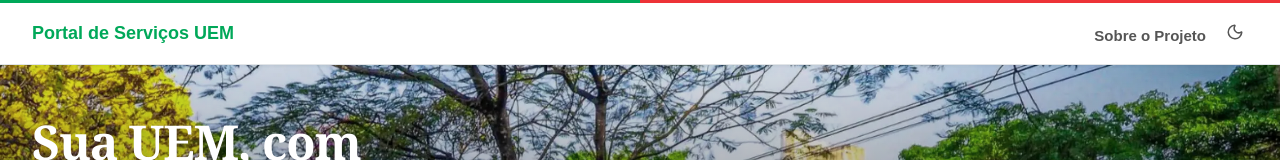
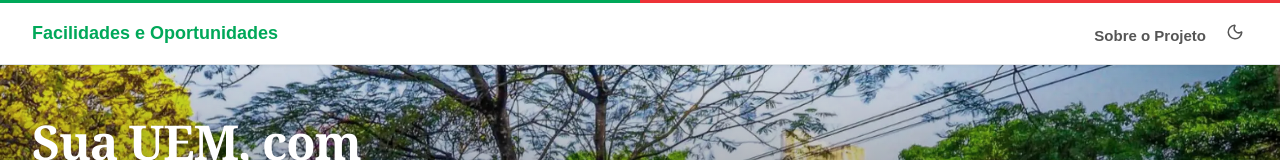
Before and after one commit to paulo-schnaufer/portal-uem, a React (Vite) app: page / in a window 1280 px wide. Shown: the top 160 px of the page. Built offline with nearby package versions, Linux system fonts and the light colour scheme.

Commit message:
Ajuste de nome do site

```diff
--- a/src/components/Layout.jsx
+++ b/src/components/Layout.jsx
@@ -22,7 +22,7 @@ export default function Layout({ isDark, onToggleTheme }) {
 
       <header className={`sticky top-[3px] z-40 py-4 px-4 sm:px-6 lg:px-8 flex justify-between items-center transition-all duration-200 ${isScrolled ? 'backdrop-blur-md bg-surface/70 border-b border-border/50' : 'bg-surface border-b border-border shadow-[0_1px_3px_rgba(0,0,0,0.06)]'}`}>
         <Link to="/" className="text-[18px] font-bold text-uem-verde outline-none focus-visible:ring-2 focus-visible:ring-uem-verde focus-visible:ring-offset-2 focus-visible:ring-offset-bg">
-          Portal de Serviços UEM
+          Facilidades e Oportunidades
         </Link>
         <nav>
           <Link to="/sobre" className="text-[15px] font-bold text-text-muted hover:text-text transition-colors outline-none focus-visible:ring-2 focus-visible:ring-uem-verde focus-visible:ring-offset-2 focus-visible:ring-offset-bg">
```
